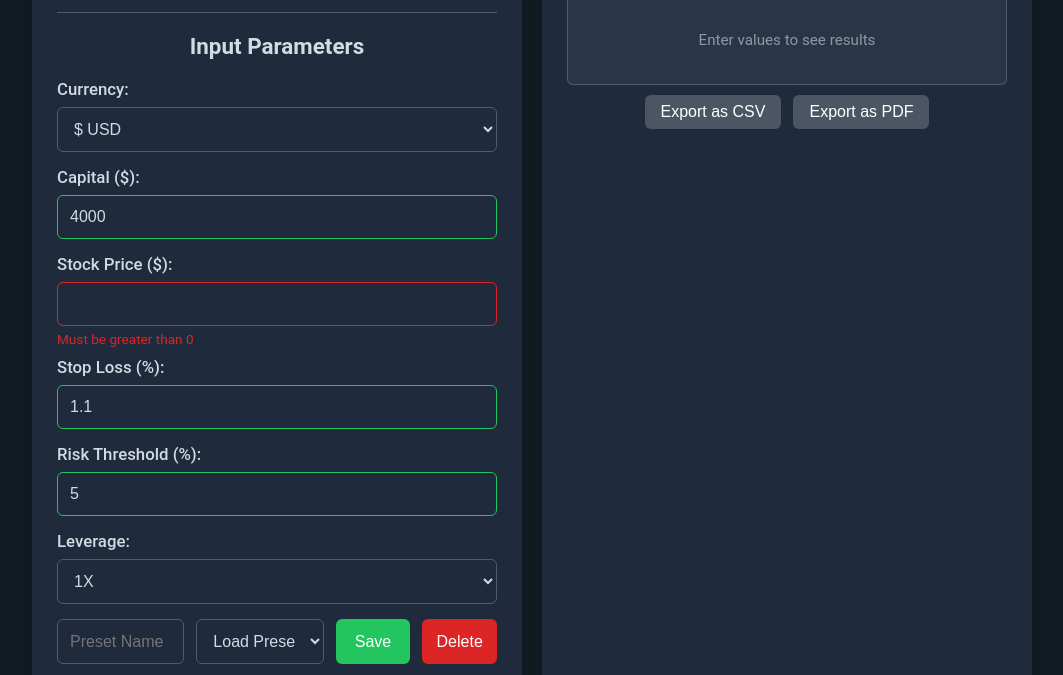
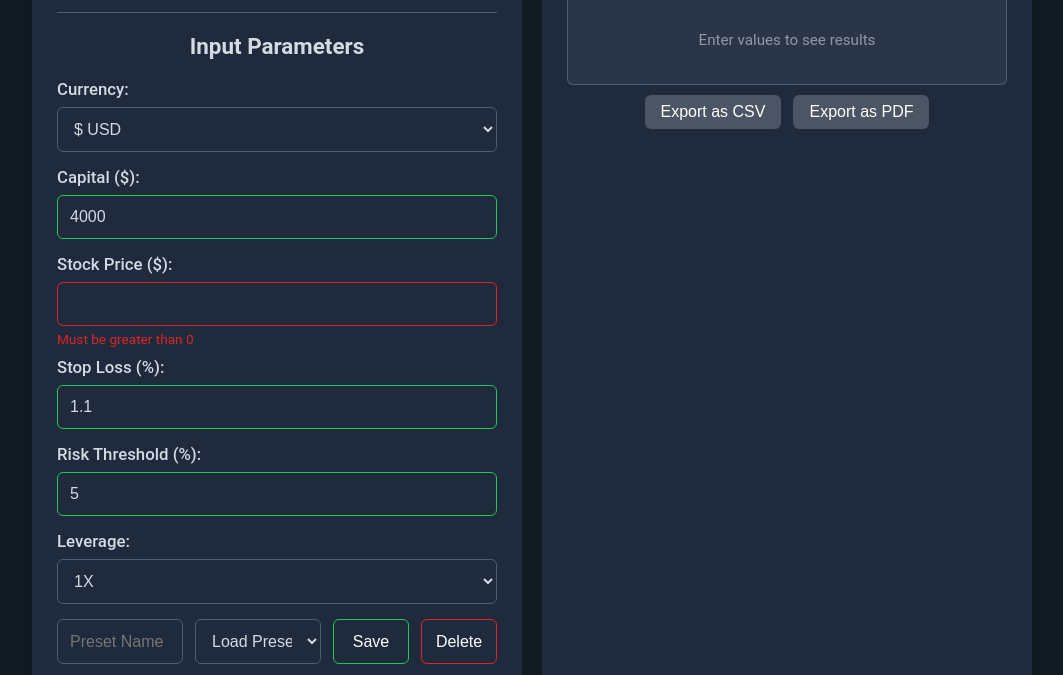
Before and after one commit to sahilbakoru/Stock-Trade-Calculator, a plain HTML site: page Index.html in a window 1280 px wide. Shown: the part 116-791 px from the top of the page, without its empty margins (108-1171 px from the left). Drawn offline with nearby package versions, Linux system fonts and the light colour scheme.

Commit message:
button color change

```diff
--- a/Index.html
+++ b/Index.html
@@ -154,13 +154,15 @@
             background: linear-gradient(90deg, var(--accent-color), #60a5fa);
         }
         .save-btn {
-            background: var(--save-color);
+            border: 1px solid var(--save-color);
+            background: var(--container-bg);
         }
         .save-btn:hover:not(:disabled) {
-            background: linear-gradient(90deg, var(--save-color), #4ade80);
+            background: linear-gradient(90deg, var(--save-color), #1ac057);
         }
         .delete-btn {
-            background: var(--delete-color);
+            border: 1px solid var(--delete-color);
+            background: var(--container-bg);
         }
         .delete-btn:hover:not(:disabled) {
             background: linear-gradient(90deg, var(--delete-color), #ef4444);
```
